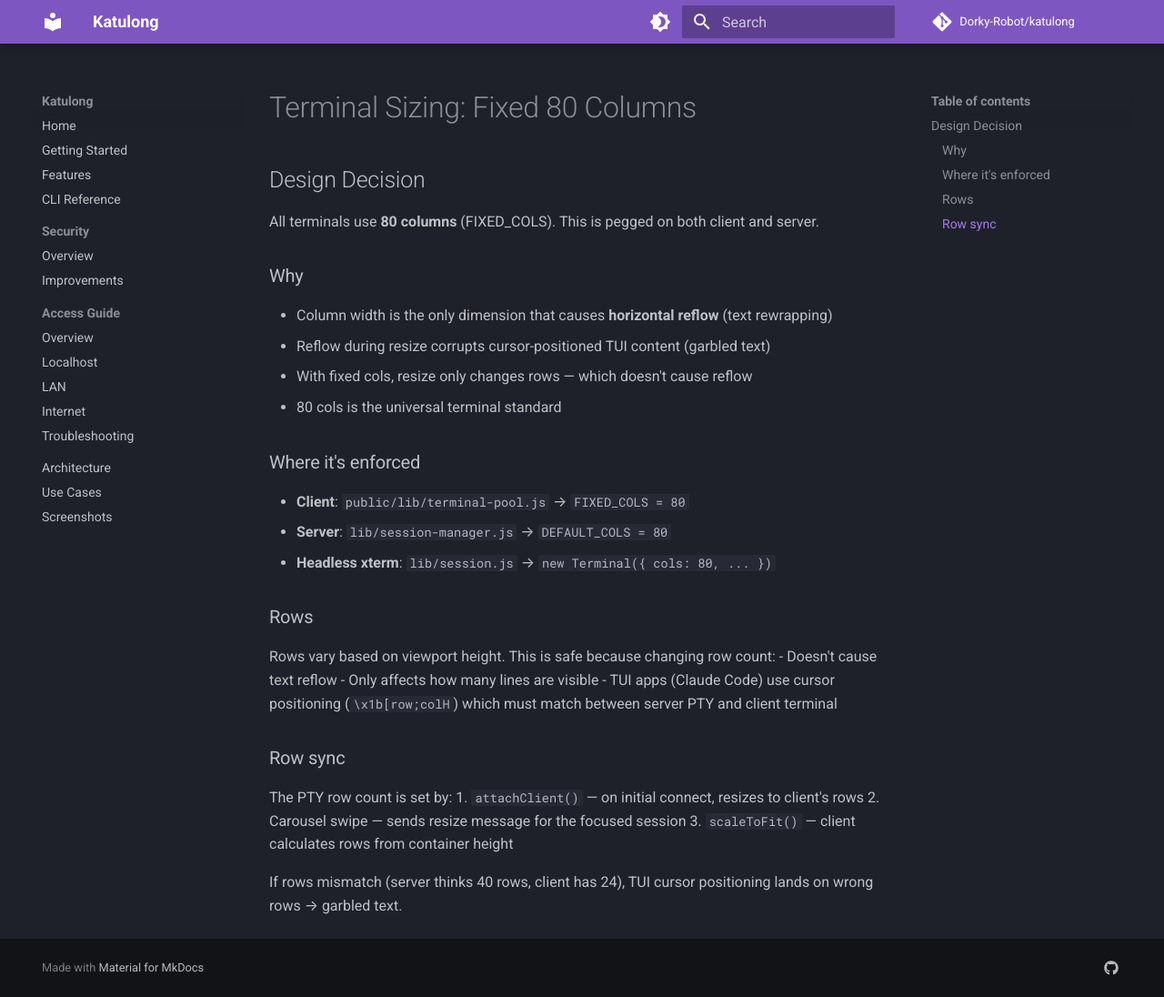
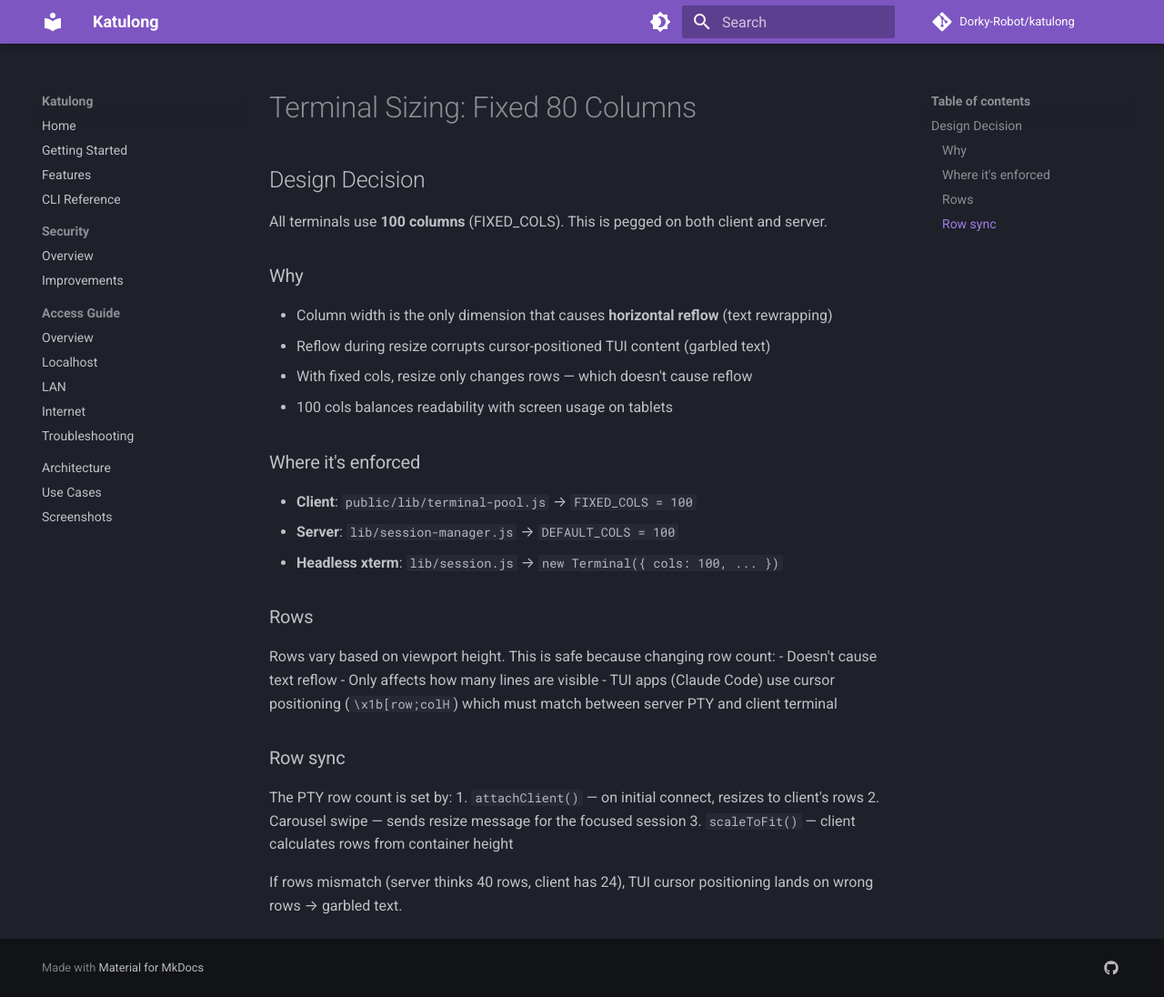
Before and after one commit to Dorky-Robot/katulong, an MkDocs documentation site: the page built from docs/terminal-sizing.md, in a window 1280 px wide and 1096 px high. Shown: the whole window at 91% size. Built offline with MkDocs 1.6.1 and Material for MkDocs 9.7.7, drawn with Linux system fonts in a browser that asks for light colours; comment, search, counter and statistics services are not loaded.

Commit message:
feat: widen terminal to 100 columns (from 80)
80 cols was too narrow for modern tools like Claude Code. Changed
FIXED_COLS to 100 across client, server, and headless xterm.

Also increased carousel card max-width from 560px to 720px to
accommodate the wider terminal.

Existing sessions auto-migrate on restart via the col migration
in restoreSessions().

Co-Authored-By: Claude Opus 4.6 (1M context) <noreply@anthropic.com>

```diff
--- a/docs/terminal-sizing.md
+++ b/docs/terminal-sizing.md
@@ -2,18 +2,18 @@
 
 ## Design Decision
 
-All terminals use **80 columns** (FIXED_COLS). This is pegged on both client and server.
+All terminals use **100 columns** (FIXED_COLS). This is pegged on both client and server.
 
 ### Why
 - Column width is the only dimension that causes **horizontal reflow** (text rewrapping)
 - Reflow during resize corrupts cursor-positioned TUI content (garbled text)
 - With fixed cols, resize only changes rows — which doesn't cause reflow
-- 80 cols is the universal terminal standard
+- 100 cols balances readability with screen usage on tablets
 
 ### Where it's enforced
-- **Client**: `public/lib/terminal-pool.js` → `FIXED_COLS = 80`
-- **Server**: `lib/session-manager.js` → `DEFAULT_COLS = 80`
-- **Headless xterm**: `lib/session.js` → `new Terminal({ cols: 80, ... })`
+- **Client**: `public/lib/terminal-pool.js` → `FIXED_COLS = 100`
+- **Server**: `lib/session-manager.js` → `DEFAULT_COLS = 100`
+- **Headless xterm**: `lib/session.js` → `new Terminal({ cols: 100, ... })`
 
 ### Rows
 Rows vary based on viewport height. This is safe because changing row count:
--- a/public/index.html
+++ b/public/index.html
@@ -217,8 +217,8 @@
       top: 8px; bottom: 16px;
       left: 50%;
       width: calc(100% - 48px);
-      max-width: 560px;
-      margin-left: calc(min(100% - 48px, 560px) / -2); /* center: offset by half width */
+      max-width: 720px;
+      margin-left: calc(min(100% - 48px, 720px) / -2); /* center: offset by half width */
       /* No background, shadow, or border-radius here — those live on the faces */
       transition: transform 0.35s cubic-bezier(0.4, 0, 0.2, 1);
       will-change: transform;
```
Also changed, not shown: 3 other files.
